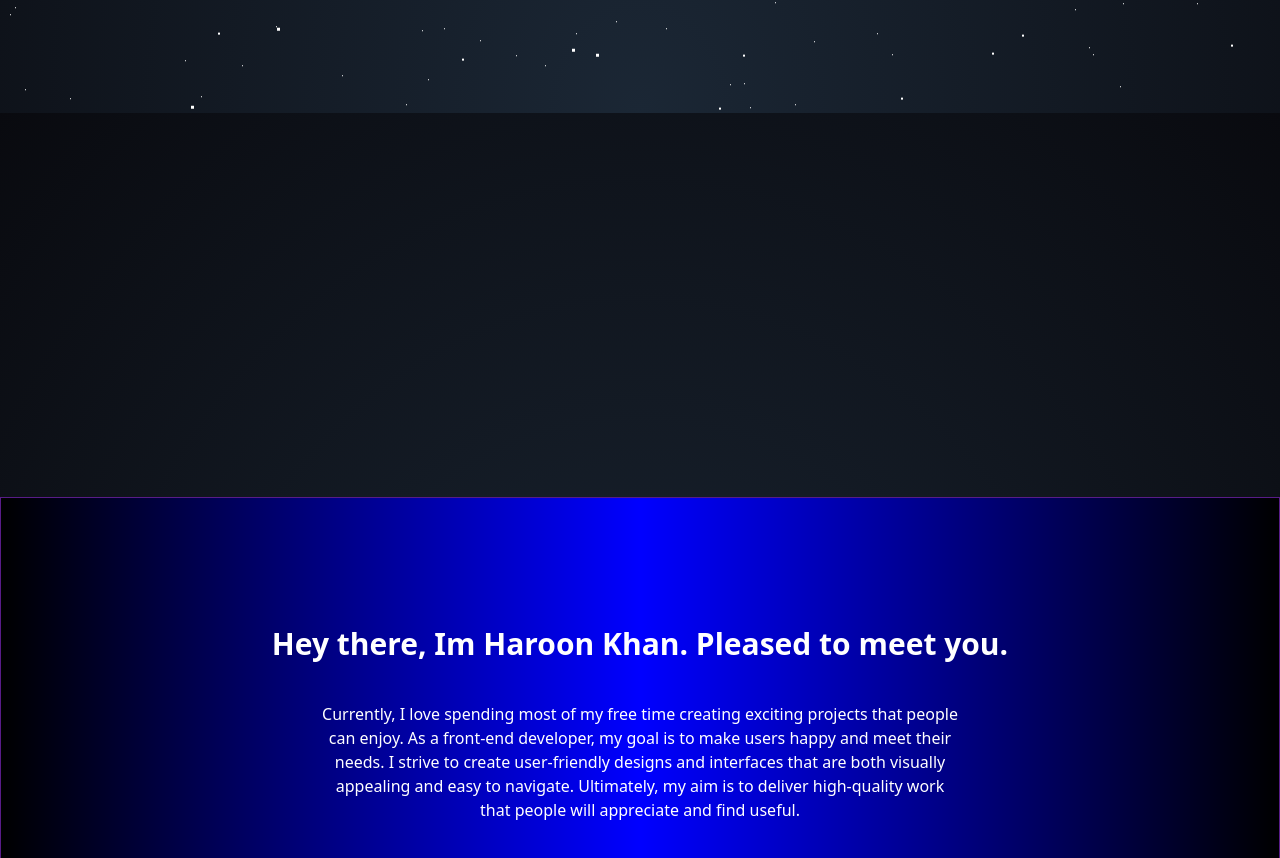
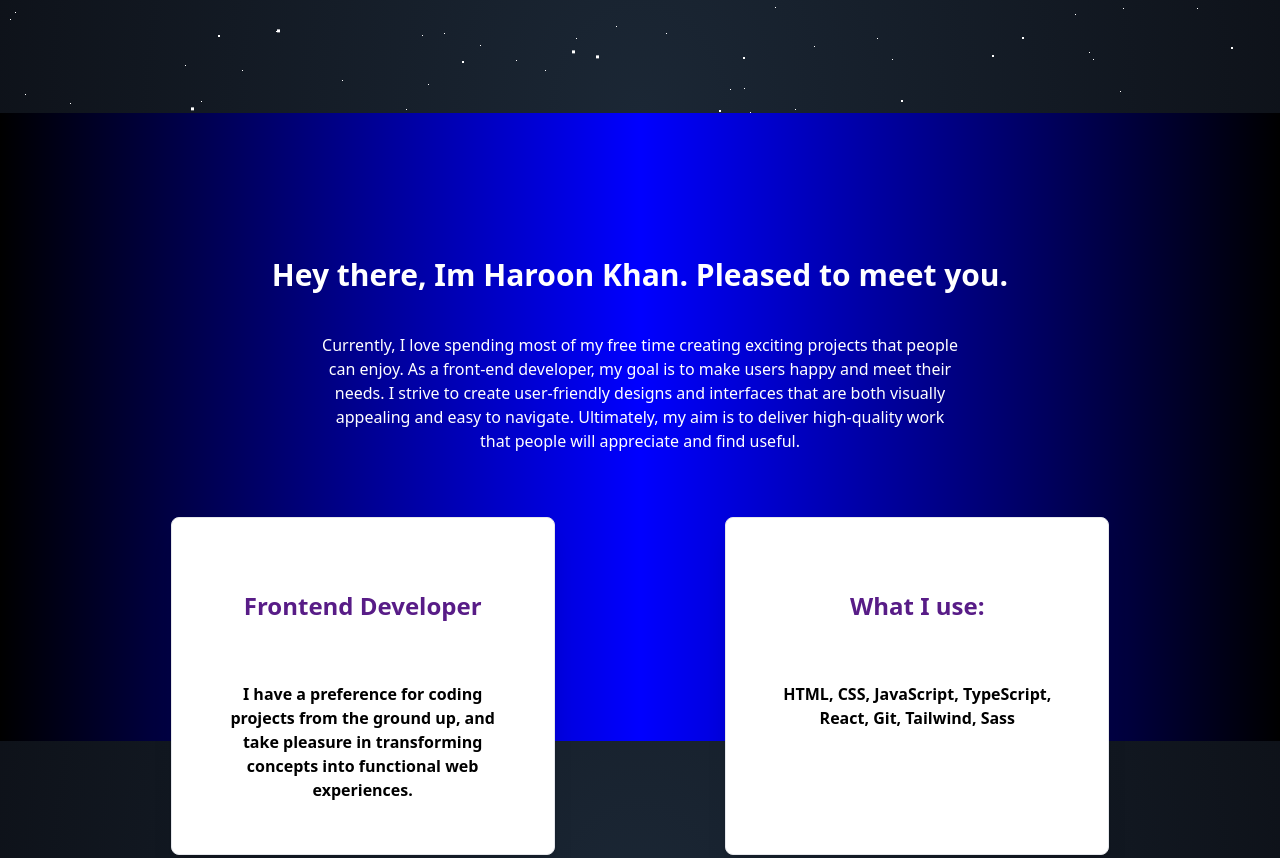
Before and after one commit to Killdroid2342/portfolio, an Astro site: page / in a window 1280 px wide. Shown: the part 687-1545 px from the top of the page. Built offline with nearby package versions, Linux system fonts and the light colour scheme; Astro itself is replaced by a stand-in of ours.

Commit message:
fixed gap

```diff
--- a/src/App.tsx
+++ b/src/App.tsx
@@ -1,5 +1,4 @@
 import React, { useEffect, useRef } from 'react';
-import Nav from './components/Nav';
 import FrontPage from './components/FrontPage';
 import AboutMe from './components/AboutMe';
 import Uses from './components/Uses';
@@ -7,7 +6,6 @@ import MyWork from './components/MyWork';
 import SoftwareUses from './components/SoftwareUses';
 import Footer from './components/Footer';
 import Contact from './components/Contact';
-
 // if (typeof window !== 'undefined') {
 //   window.history.scrollRestoration = 'manual';
 //   window.scrollTo(0, 0);
@@ -30,7 +28,6 @@ const App: React.FC = () => {
     document.querySelectorAll('a[href^="#"]').forEach((anchor) => {
       anchor.addEventListener('click', function (this: any, e) {
         e.preventDefault();
-        console.log('hello');
         document.querySelector(this.getAttribute('href')).scrollIntoView({
           behavior: 'smooth',
         });
@@ -44,7 +41,6 @@ const App: React.FC = () => {
   return (
     <div>
       <div className='ring-cursor' ref={cursorRef}></div>
-
       <FrontPage />
       <AboutMe />
       <Uses />
--- a/src/components/AboutMe.tsx
+++ b/src/components/AboutMe.tsx
@@ -2,11 +2,8 @@ import React from 'react';
 
 const AboutMe = () => {
   return (
-    <div
-      id='aboutHeader'
-      className='border border-purple-900 bg-purple-900 pb-72 h-2/5 mt-96'
-    >
-      <h2 className='text-white text-center text-3xl font-bold mt-32'>
+    <div id='aboutHeader' className=' bg-purple-900 pb-72 h-2/5'>
+      <h2 className='text-white text-center text-3xl font-bold pt-36'>
         Hey there, Im Haroon Khan. Pleased to meet you.
       </h2>
       <div className='flex items-center justify-center flex-col'>
--- a/src/particles.css
+++ b/src/particles.css
@@ -1,6 +1,8 @@
-html {
+html,
+body {
   height: 100%;
   background: radial-gradient(ellipse at bottom, #1b2735 0%, #090a0f 100%);
+  margin: 0;
 }
 
 #stars {
```
